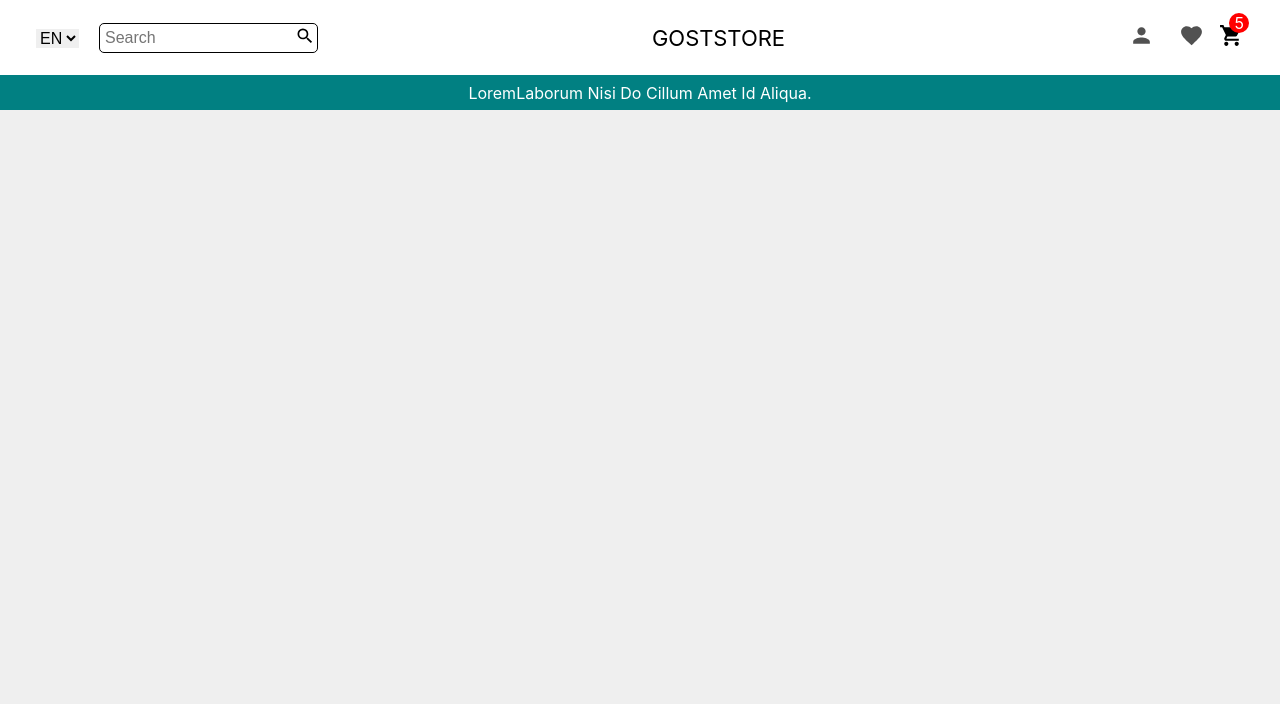
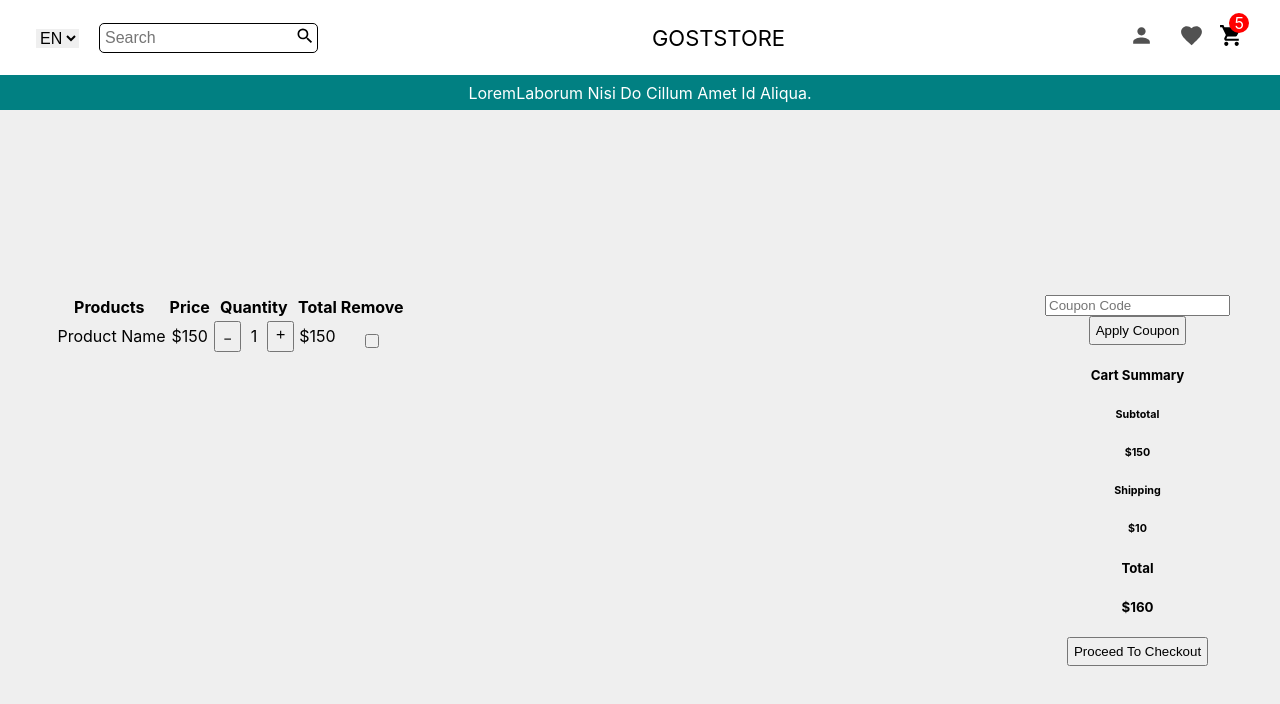
Before and after one commit to gostgmaer/react-ecommerce, a React (Create React App) app: page /cart in a window 1280 px wide. Shown: the top 704 px of the page. Built offline with nearby package versions, Linux system fonts and the light colour scheme.

Commit message:
Update CartPage

```diff
--- /dev/null
+++ b/src/Pages/Cart/Cart.scss
@@ -0,0 +1,24 @@
+.Cart{
+    width: 100%;
+
+
+    .cartWrapper{
+        display: flex;
+    justify-content: space-between;
+    align-items: start;
+        .colleft{
+            //margin-top: 50px;
+            margin: 50px 0 0 50px;
+            .CartTable{
+
+            }
+
+        }
+        .colRight{
+            margin: 50px 50px 0 0;
+            .CartRight{
+
+            }
+        }
+    }
+}
--- /dev/null
+++ b/src/Pages/Cart/CartPage.js
@@ -0,0 +1,23 @@
+import React from "react";
+import CartRight from "./CartRight";
+import CartTable from "./CartTable";
+import './Cart.scss'
+
+
+
+const CartPage = () => {
+  return (
+    <div className="Cart">
+      <div className="cartWrapper">
+        <div className="colleft">
+        <CartTable></CartTable>
+        </div>
+        <div className="colRight">
+          <CartRight></CartRight>
+        </div>
+      </div>
+    </div>
+  );
+};
+
+export default CartPage;
--- /dev/null
+++ b/src/Pages/Cart/CartRight.jsx
@@ -0,0 +1,41 @@
+import React from 'react'
+
+const CartRight = () => {
+    return (
+        <div className='CartRight'>
+            <div className="cartSummery">
+
+                <div className="coupon">
+                    <input type="text" className="form-control" placeholder="Coupon Code" />
+                    <div className="input-group-append">
+                        <button className="btn btn-coupon">Apply Coupon</button>
+                    </div>
+                </div>
+
+
+                <div className="cartprices">
+                    <h5 className="section-title"><span>Cart Summary</span></h5>
+                    <div className="prices">
+                        <div className="Subtotal">
+                            <h6>Subtotal</h6>
+                            <h6>$150</h6>
+                        </div>
+                        <div className="Shipping">
+                            <h6 className="">Shipping</h6>
+                            <h6 className="">$10</h6>
+                        </div>
+                    </div>
+                    <div className="total-block">
+                        <div className="Total">
+                            <h5>Total</h5>
+                            <h5>$160</h5>
+                        </div>
+                        <button className="btn btn-checkout">Proceed To Checkout</button>
+                    </div>
+                </div>
+            </div>
+        </div>
+    )
+}
+
+export default CartRight
--- /dev/null
+++ b/src/Pages/Cart/CartTable.jsx
@@ -0,0 +1,52 @@
+import React from 'react'
+import { MdAdd, MdMinimize } from 'react-icons/md'
+
+
+
+const CartTable = () => {
+    const TableList = () => {
+        return (<React.Fragment>
+            <tr>
+                <td className="align-middle">
+                    <img src="" alt="" /> Product Name</td>
+                <td className="align-middle">$150</td>
+                <td className="align-middle">
+                    <div className="input-group quantity mx-auto" >
+                        <button className="btn btn-minus" >
+                            <MdMinimize></MdMinimize>
+                        </button>
+                        <span className="btn" > 1 </span>
+                        <button className="btn btn-plus">
+                            <MdAdd></MdAdd>
+                        </button>
+                    </div>
+                </td>
+                <td className="align-middle">$150</td>
+                <td className="align-middle"><button className="btn btn-remove"><i className="fa fa-times"></i></button></td>
+            </tr>
+        </React.Fragment>)
+    }
+
+
+    return (
+        <div className='CartTable'>
+            <table className="table">
+                <thead className="thead">
+                    <tr>
+                        <th>Products</th>
+                        <th>Price</th>
+                        <th>Quantity</th>
+                        <th>Total</th>
+                        <th>Remove</th>
+                    </tr>
+                </thead>
+                <tbody className="tbody">
+                    <TableList></TableList>
+
+                </tbody>
+            </table>
+        </div>
+    )
+}
+
+export default CartTable
--- a/src/Utility/RoutingService/AppNavigation.js
+++ b/src/Utility/RoutingService/AppNavigation.js
@@ -1,6 +1,7 @@
 import React from 'react'
 // @ts-ignore
 import { Route, Routes } from 'react-router-dom'
+import CartPage from '../../Pages/Cart/CartPage'
 import Homepage from '../../Pages/Home/Homepage'
 import Product from '../../Pages/Product/Product'
 import Registration from '../../Pages/Registration/Registration'
@@ -26,6 +27,7 @@ const AppNavigation = () => {
 // @ts-ignore
             element={<Wishlist></Wishlist>} path='/wishlist' ></Route>
             <Route path='/product/:id' element={<SingleProduct></SingleProduct>}></Route>
+            <Route path='/cart' element={<CartPage></CartPage>}></Route>
 
         </Routes>
 
```
Also changed, not shown: src/Pages/Cart/Cart.js (deleted, +0 -9 lines).
